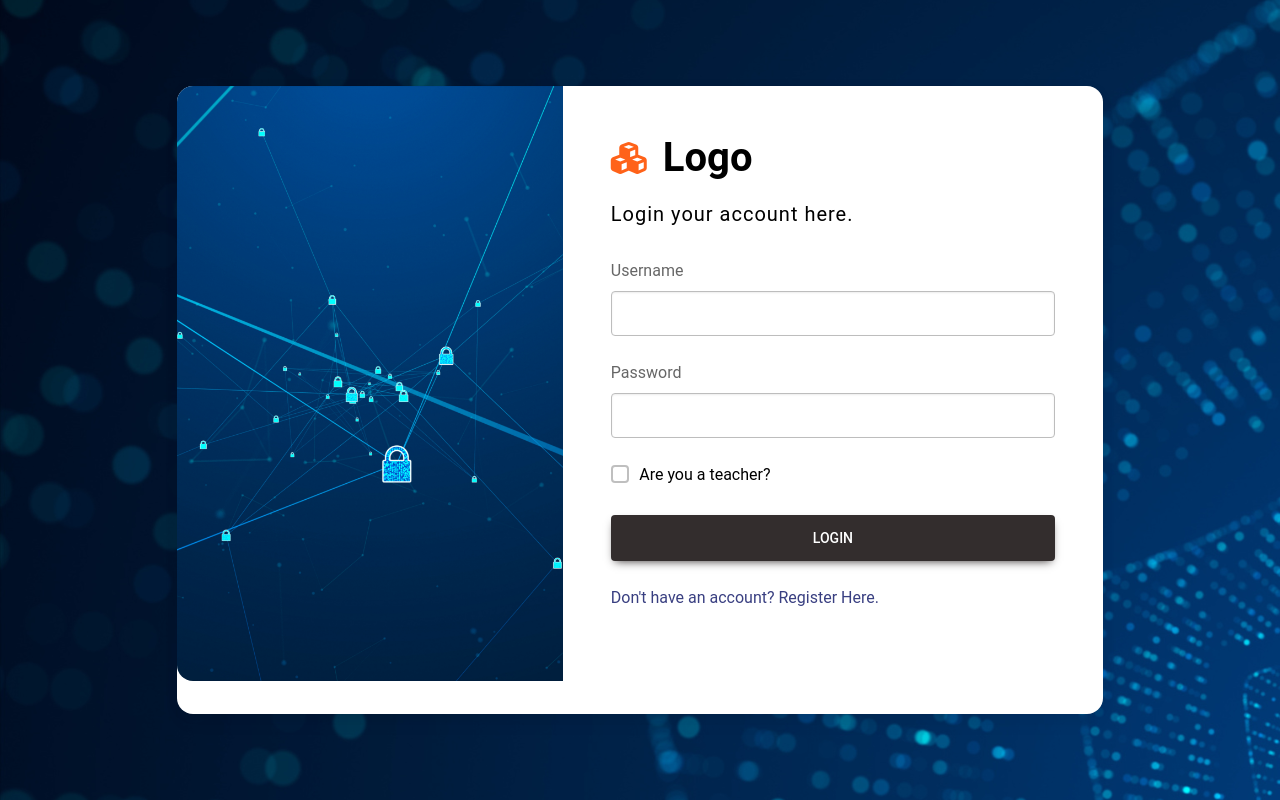
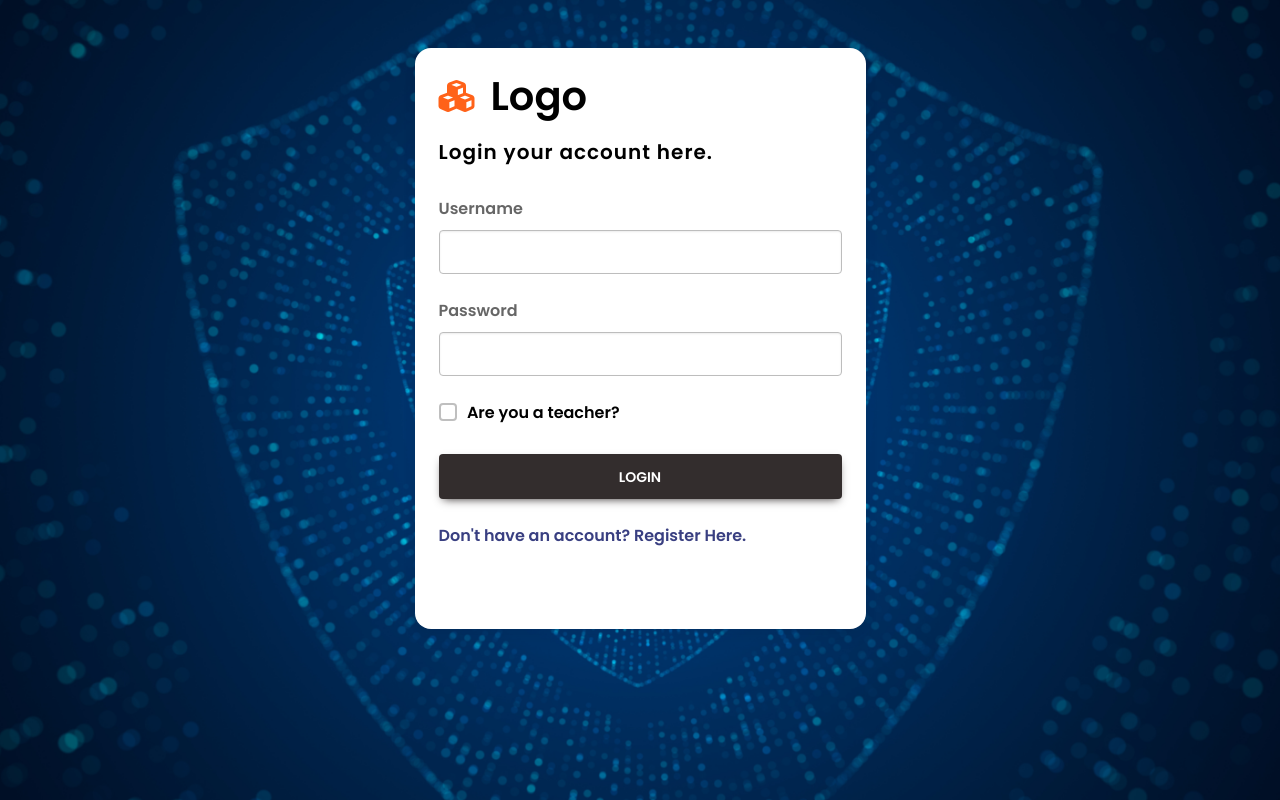
Before and after one commit to Master088/student-grade-portal, a PHP site: page /login.php in a window 1280 px wide. Run offline with PHP 8.4, Linux system fonts and the light colour scheme; some libraries are stand-ins or nearby versions.

Commit message:
update design

```diff
--- a/index.php
+++ b/index.php
@@ -79,9 +79,10 @@ if (isset($_SESSION['isLogin'])) {
                                 <p class="card-text">Teacher <?php echo $row['fullname']; ?></p>
                                 <p class="card-text"></i> <?php echo $row['grade_lvl']; ?></b> </p>
                                 <!-- <a href="location_details.php" class="btn btn-primary">Book Now</a> -->
+                                <a href="<?php echo 'subject.php?subject_id=' . $row['subject_id'] ?>" class="btn btn-primary">View Details</a>
 
                             </div>
-                            <a href="<?php echo 'subject.php?subject_id=' . $row['subject_id'] ?>" class="btn btn-primary">View Details</a>
+
 
 
 
--- a/login.php
+++ b/login.php
@@ -94,25 +94,36 @@ if (isset($_POST['submit'])) {
     <script src="https://cdnjs.cloudflare.com/ajax/libs/popper.js/1.16.0/umd/popper.min.js"></script>
     <script src="https://maxcdn.bootstrapcdn.com/bootstrap/4.5.2/js/bootstrap.min.js"></script> -->
     <!-- Font Awesome -->
-    <link
-    href="https://cdnjs.cloudflare.com/ajax/libs/font-awesome/6.0.0/css/all.min.css"
-    rel="stylesheet"
-    />
+    <link href="https://cdnjs.cloudflare.com/ajax/libs/font-awesome/6.0.0/css/all.min.css" rel="stylesheet" />
     <!-- Google Fonts -->
     <link href="https://fonts.googleapis.com/css?family=Poppins:600&display=swap" rel="stylesheet">
     <script src="https://kit.fontawesome.com/a81368914c.js"></script>
     <!-- MDB -->
-    <link
-    href="https://cdnjs.cloudflare.com/ajax/libs/mdb-ui-kit/6.0.1/mdb.min.css"
-    rel="stylesheet"
-    />
+    <link href="https://cdnjs.cloudflare.com/ajax/libs/mdb-ui-kit/6.0.1/mdb.min.css" rel="stylesheet" />
     <!-- MDB -->
-    <script
-    type="text/javascript"
-    src="https://cdnjs.cloudflare.com/ajax/libs/mdb-ui-kit/6.0.1/mdb.min.js"
-    ></script>
+    <script type="text/javascript" src="https://cdnjs.cloudflare.com/ajax/libs/mdb-ui-kit/6.0.1/mdb.min.js"></script>
 </head>
 <style>
+    * {
+        box-sizing: border-box;
+    }
+
+    html,
+    body {
+        padding: 0;
+        margin: 0;
+        font-family: Poppins;
+        font-weight: 300;
+        background-image: url("img/background.png");
+        height: 100%;
+        font-size: 1em;
+        overflow-x: hidden;
+        overflow-y: visible;
+        background-position: center;
+        background-repeat: no-repeat;
+        background-size: cover;
+    }
+
     .login-content p {
         width: 700px;
         line-height: 26px;
@@ -128,18 +139,15 @@ if (isset($_POST['submit'])) {
 <body>
 
     <div>
-        <section class="vh-100" style="background-image:url('img/background.png');">
+
         <div class="container py-5 h-100">
             <div class="row d-flex justify-content-center align-items-center h-100">
-                <div class="col col-xl-10">
+                <div class="col col-md-5  ">
                     <div class="card" style="border-radius: 1rem;">
                         <div class="row g-0">
-                        <div class="col-md-6 col-lg-5 d-none d-md-block">
-                        <img src="img/login_bg.png"
-                            alt="login form" class="img-fluid" style="border-radius: 1rem 0 0 1rem;" />
-                        </div>
-                        <div class="col-md-6 col-lg-7 d-flex align-items-center">
-                        <div class="card-body p-4 p-lg-5 text-black">
+
+                            <div class="col-md-12 d-flex align-items-center">
+                                <div class="card-body p-4 text-black">
 
                                     <form method="POST">
 
@@ -162,19 +170,18 @@ if (isset($_POST['submit'])) {
 
                                         </div>
                                         <div class="form-check mb-4">
-                                    <input class="form-check-input me-2" type="checkbox" value="yes" name="isTeacher" id="isTeacher"/>
+                                            <input class="form-check-input me-2" type="checkbox" value="yes" name="isTeacher" id="isTeacher" />
                                             <label class="form-check-label" for="isTeacher">
                                                 Are you a teacher?
                                             </label>
                                         </div>
 
                                         <div class="pt-1 mb-4">
-                                    <button class="btn btn-dark btn-lg btn-block" type="submit" name="submit">Login</button>
+                                            <button class="btn btn-dark btn-lg btn-block " type="submit" name="submit">Login</button>
                                         </div>
 
 
-                                <p class="mb-5 pb-lg-2" style="color: #393f81;">Don't have an account? <a href="registration.php"
-                                    style="color: #393f81;">Register Here.</a></p>
+                                        <p class="mb-5 pb-lg-2" style="color: #393f81;">Don't have an account? <a href="registration.php" style="color: #393f81;">Register Here.</a></p>
 
                                     </form>
 
--- a/registration.php
+++ b/registration.php
@@ -191,10 +191,10 @@ if (isset($_POST['submit'])) {
                                 </div>
 
                                 <!-- Submit button -->
-                                <button type="submit" name="submit" class="btn btn-primary btn-block mb-2">
+                                <button type="submit" name="submit" class="btn btn-primary   mb-2">
                                     Register
                                 </button>
-                                <button type="reset" class="btn btn-danger btn-block mb-5">
+                                <button type="reset" class="btn btn-danger   mb-5">
                                     Reset
                                 </button>
                                 <p class="mb-5 pb-lg-2" style="color: #393f81;">Already have an account? <a href="login.php" style="color: #393f81;">Login Here.</a></p>
```
Also changed, not shown: subject.php (+49 -6 lines). Lines whose indentation alone changed are shown as unchanged.
